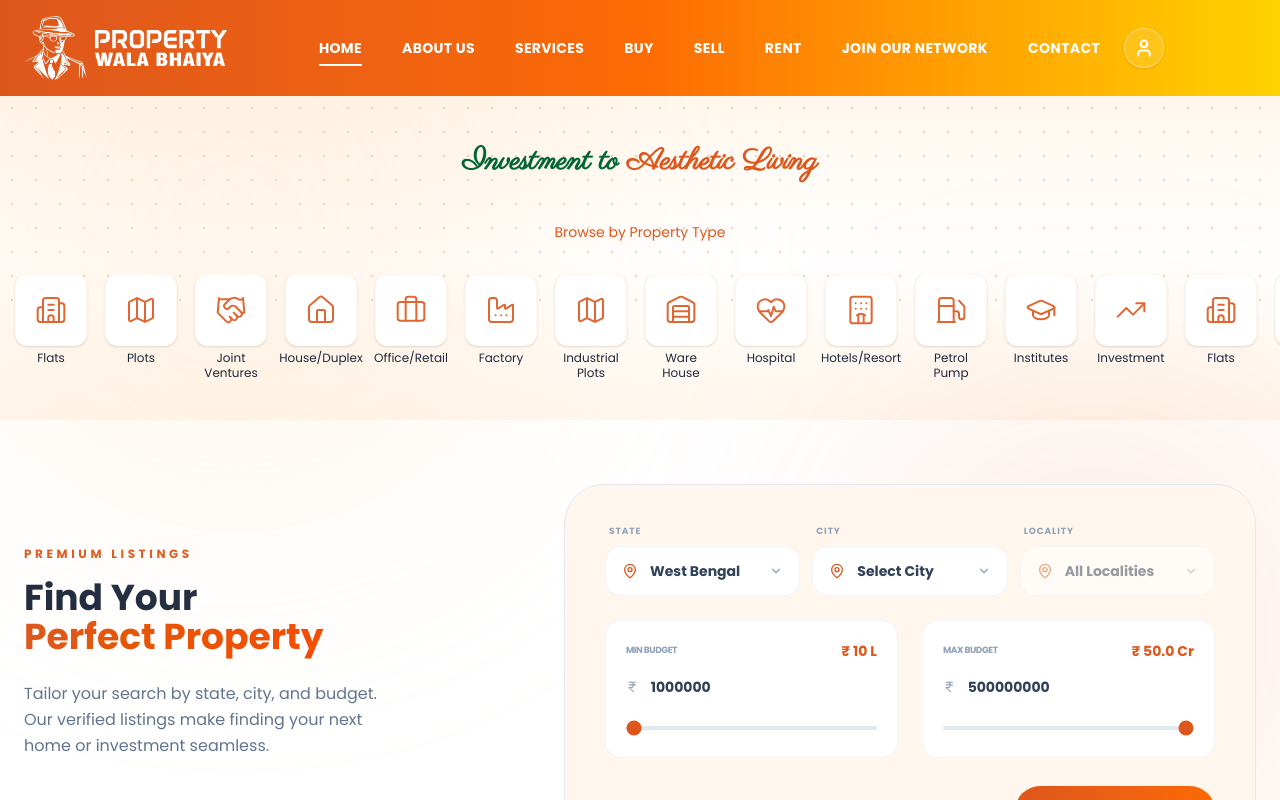
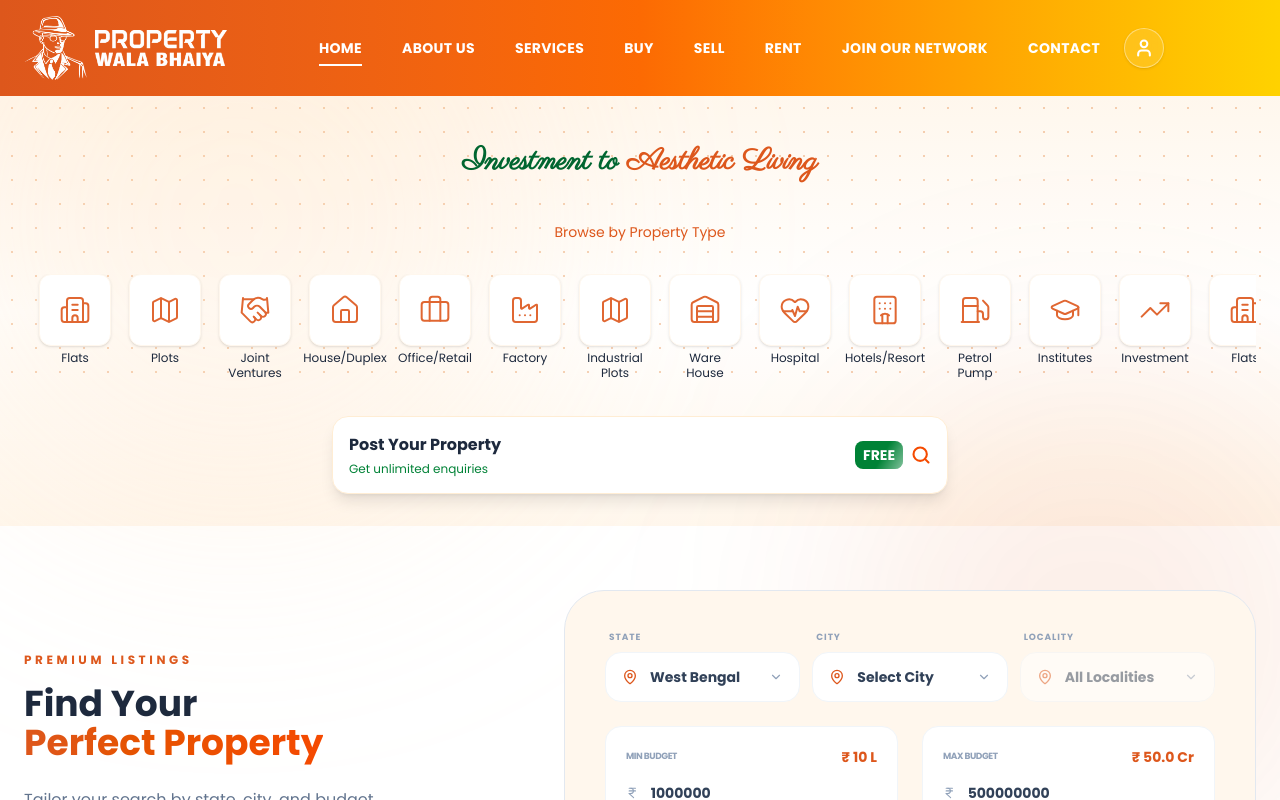
Before and after one commit to passportpulse/property-wala-ankita, a React (Vite) app: page / in a window 1280 px wide. Shown: the top 800 px of the page. Built offline with nearby package versions, Linux system fonts and the light colour scheme.

Commit message:
home  updated

```diff
--- a/src/pages/home/sections/HomeHero.jsx
+++ b/src/pages/home/sections/HomeHero.jsx
@@ -112,16 +112,16 @@ export default function HomeHero() {
         <div className="flex flex-col items-center">
           {/* HEADING */}
           <div className="text-center px-2">
-            <h1 className="text-xl lg:text-3xl leading-tight mt-1 lg:mt-4 font-semibold" style={{ fontFamily: "'Parisienne', cursive" }}>
+            <h1
+              className="text-xl lg:text-3xl leading-tight mt-1 lg:mt-4 font-semibold"
+              style={{ fontFamily: "'Parisienne', cursive" }}
+            >
               <span className="text-green-800">Investment to </span>
               <span className="bg-linear-to-r text-dark-orange">
                 Aesthetic Living
               </span>
             </h1>
           </div>
-        </div>
-      </Container>
-
           {/* =========================
           MARQUEE SECTION (No BG)
       ========================= */}
@@ -140,7 +140,8 @@ export default function HomeHero() {
               }}
               onMouseDown={(e) => {
                 dragState.current.isDragging = true;
-            dragState.current.startX = e.pageX - marqueeRef.current.offsetLeft;
+                dragState.current.startX =
+                  e.pageX - marqueeRef.current.offsetLeft;
                 dragState.current.scrollLeft = marqueeRef.current.scrollLeft;
               }}
               onMouseMove={(e) => {
@@ -148,7 +149,8 @@ export default function HomeHero() {
                 e.preventDefault();
                 const x = e.pageX - marqueeRef.current.offsetLeft;
                 const walk = (x - dragState.current.startX) * 1.5;
-            marqueeRef.current.scrollLeft = dragState.current.scrollLeft - walk;
+                marqueeRef.current.scrollLeft =
+                  dragState.current.scrollLeft - walk;
               }}
               onMouseUp={() => {
                 dragState.current.isDragging = false;
@@ -165,7 +167,8 @@ export default function HomeHero() {
                 if (!dragState.current.isDragging) return;
                 const x = e.touches[0].pageX - marqueeRef.current.offsetLeft;
                 const walk = (x - dragState.current.startX) * 1.5;
-            marqueeRef.current.scrollLeft = dragState.current.scrollLeft - walk;
+                marqueeRef.current.scrollLeft =
+                  dragState.current.scrollLeft - walk;
               }}
               onTouchEnd={() => {
                 dragState.current.isDragging = false;
@@ -195,6 +198,47 @@ export default function HomeHero() {
               })}
             </div>
           </div>
+
+          {/* SEARCH CARD */}
+          <div className="w-full sm:w-1/2 mt-4">
+            {/* SELL CARD */}
+            <div className="mt-3">
+              <button
+                onClick={() => navigate("/sell")}
+                className="w-full bg-white rounded-2xl shadow-lg border border-orange-100 px-4 py-4 flex items-center justify-between active:scale-[0.98] transition cursor-pointer"
+              >
+                <div className="flex flex-col items-start">
+                  <span className="text-sm lg:text-base font-bold text-slate-800">
+                    Post Your Property
+                  </span>
+                  <span className="text-[10px] lg:text-xs mt-0 lg:mt-1 text-green-700">
+                    Get unlimited enquiries
+                  </span>
+                </div>
+                <div className="flex items-center gap-2">
+                  <span className="relative inline-block text-xs lg:text-sm font-black text-white bg-green-700 px-2 py-1 rounded-lg overflow-hidden">
+                    FREE
+                    <span
+                      className="absolute inset-0 w-full h-full"
+                      style={{
+                        background:
+                          "linear-gradient(120deg, transparent 25%, rgba(255,255,255,0.5) 50%, transparent 75%)",
+                        backgroundSize: "200% 100%",
+                        animation: "shine 2s linear infinite",
+                      }}
+                    />
+                  </span>
+                  <Search
+                    size={20}
+                    className="text-orange-600"
+                    strokeWidth={2.5}
+                  />
+                </div>
+              </button>
+            </div>
+          </div>
+        </div>
+      </Container>
     </Section>
   );
 }
```
Lines whose indentation alone changed are shown as unchanged.
